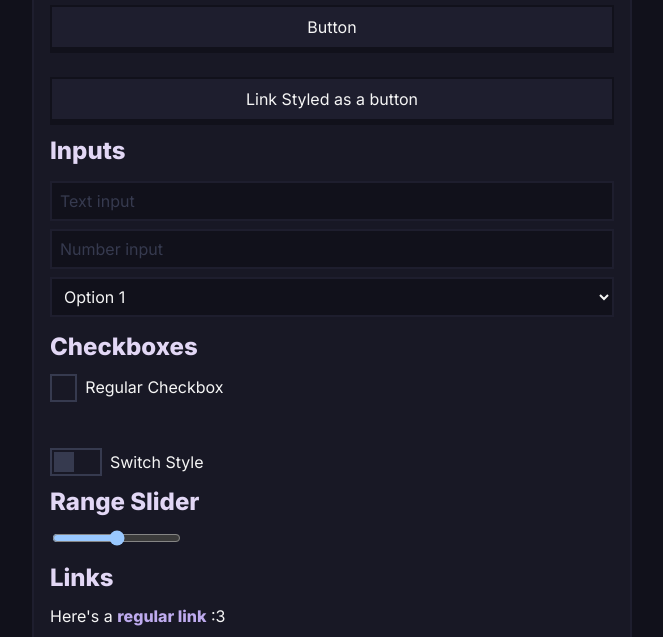
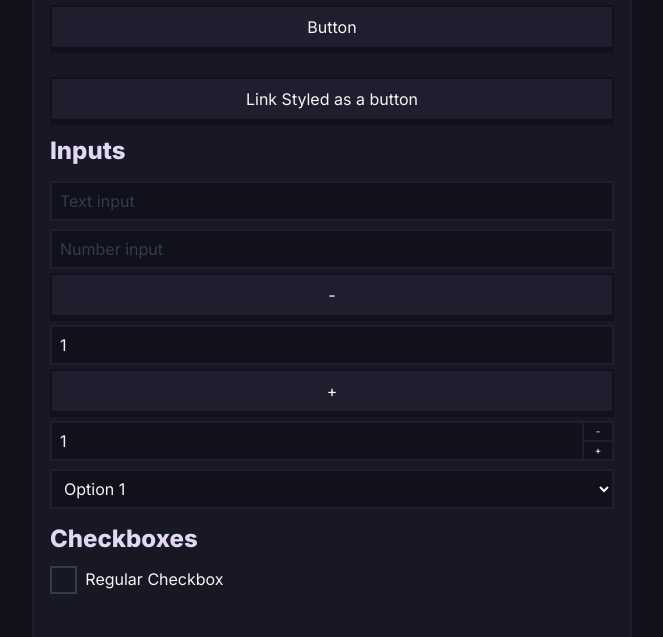
Before and after one commit to autumn-mck/flowblock, a website built with Vite: page index.html in a window 1280 px wide. Shown: the part 153-790 px from the top of the page, without its empty margins (308-971 px from the left). Built offline with nearby package versions, Linux system fonts and the light colour scheme.

Commit message:
initial version of styled number input

```diff
--- a/index.css
+++ b/index.css
@@ -70,6 +70,7 @@
 		color: var(--background-below);
 	}
 
+	:not(.number-input) > button,
 	button,
 	.as-button {
 		border: var(--border-width) solid var(--background-below);
@@ -181,6 +182,112 @@
 		}
 	}
 
+	.number-input {
+		display: grid;
+		grid-template-columns: minmax(0, 1fr) 2rem;
+		min-width: 0;
+		width: 100%;
+
+		input[type="number"] {
+			grid-column-start: 1;
+			grid-column-end: 2;
+			grid-row-start: 1;
+			grid-row-end: 4;
+			min-width: 0;
+			width: 100%;
+
+			border-right-width: 0;
+
+			/* transition: none; */
+
+			&:hover + button,
+			&:focus + button {
+				border-left-width: 0;
+			}
+		}
+
+		.seperator {
+			grid-column-start: 2;
+			grid-column-end: 3;
+			grid-row-start: 2;
+			grid-row-end: 3;
+			height: calc(var(--border-width) + 1);
+			background-color: var(--background-above);
+			width: 2rem;
+			transition: all var(--ease-out-quint) 0.25s;
+		}
+
+		button {
+			width: 2rem;
+
+			padding: 0;
+			font-size: x-small;
+
+			border: var(--border-width) var(--background-above) solid;
+			background-color: var(--background-below);
+
+			transition:
+				all var(--ease-out-quint) 0.25s,
+				border-width 0.01ms;
+
+			&:active ~ .seperator {
+				background-color: var(--accent-color);
+			}
+		}
+
+		.btn1 {
+			grid-column-start: 2;
+			grid-column-end: 3;
+			grid-row-start: 1;
+			grid-row-end: 2;
+
+			border-bottom-width: 0 !important;
+			border-top-width: var(--border-width);
+
+			margin-top: 0.25rem;
+			margin-bottom: 0;
+
+			&:has(+ input:hover),
+			&:has(+ input:focus) {
+				border-left-width: 0;
+			}
+
+			&:active {
+				margin-top: 0.25rem;
+				border-color: var(--accent-color);
+			}
+		}
+
+		.btn2 {
+			grid-column-start: 2;
+			grid-column-end: 3;
+			grid-row-start: 3;
+			grid-row-end: 4;
+
+			margin-top: 0;
+			margin-bottom: 0.25rem;
+
+			border-top-width: 0 !important;
+
+			&:active {
+				margin-top: 0;
+				border-color: var(--accent-color);
+			}
+		}
+	}
+
+	input[type="number"] {
+		-moz-appearance: textfield;
+		appearance: textfield;
+		margin: 0;
+	}
+
+	input[type="number"]::-webkit-inner-spin-button,
+	input[type="number"]::-webkit-outer-spin-button {
+		-webkit-appearance: none;
+		margin: 0;
+	}
+
 	input[type="text"],
 	input[type="number"],
 	select {
@@ -188,7 +295,9 @@
 		background: var(--background-below);
 		border: var(--border-width) solid var(--background-above);
 		width: 100%;
-		transition: all var(--ease-out-circ) 0.25s;
+		transition:
+			all var(--ease-out-circ) 0.25s,
+			border-width 0.01ms;
 
 		color: inherit;
 		font: inherit;
--- a/index.html
+++ b/index.html
@@ -35,6 +35,33 @@
 				<h2>Inputs</h2>
 				<input type="text" placeholder="Text input" />
 				<input type="number" placeholder="Number input" />
+				<div>
+					<button
+						class="value-control"
+						onclick="numberInput.stepDown()"
+						title="Decrease value"
+						aria-label="Decrease value"
+					>
+						-
+					</button>
+
+					<input class="value-input" type="number" value="1" name="numberInput" id="numberInput" />
+
+					<button
+						class="value-control"
+						onclick="numberInput.stepUp()"
+						title="Increase value"
+						aria-label="Increase value"
+					>
+						+
+					</button>
+				</div>
+				<div class="number-input">
+					<button onclick="this.nextElementSibling.stepDown()" aria-hidden class="btn1">-</button>
+					<input type="number" value="1" id="numberInput" />
+					<button onclick="this.previousElementSibling.stepUp()" aria-hidden class="btn2">+</button>
+					<div class="seperator"></div>
+				</div>
 				<select>
 					<option>Option 1</option>
 					<option>Option 2</option>
```
